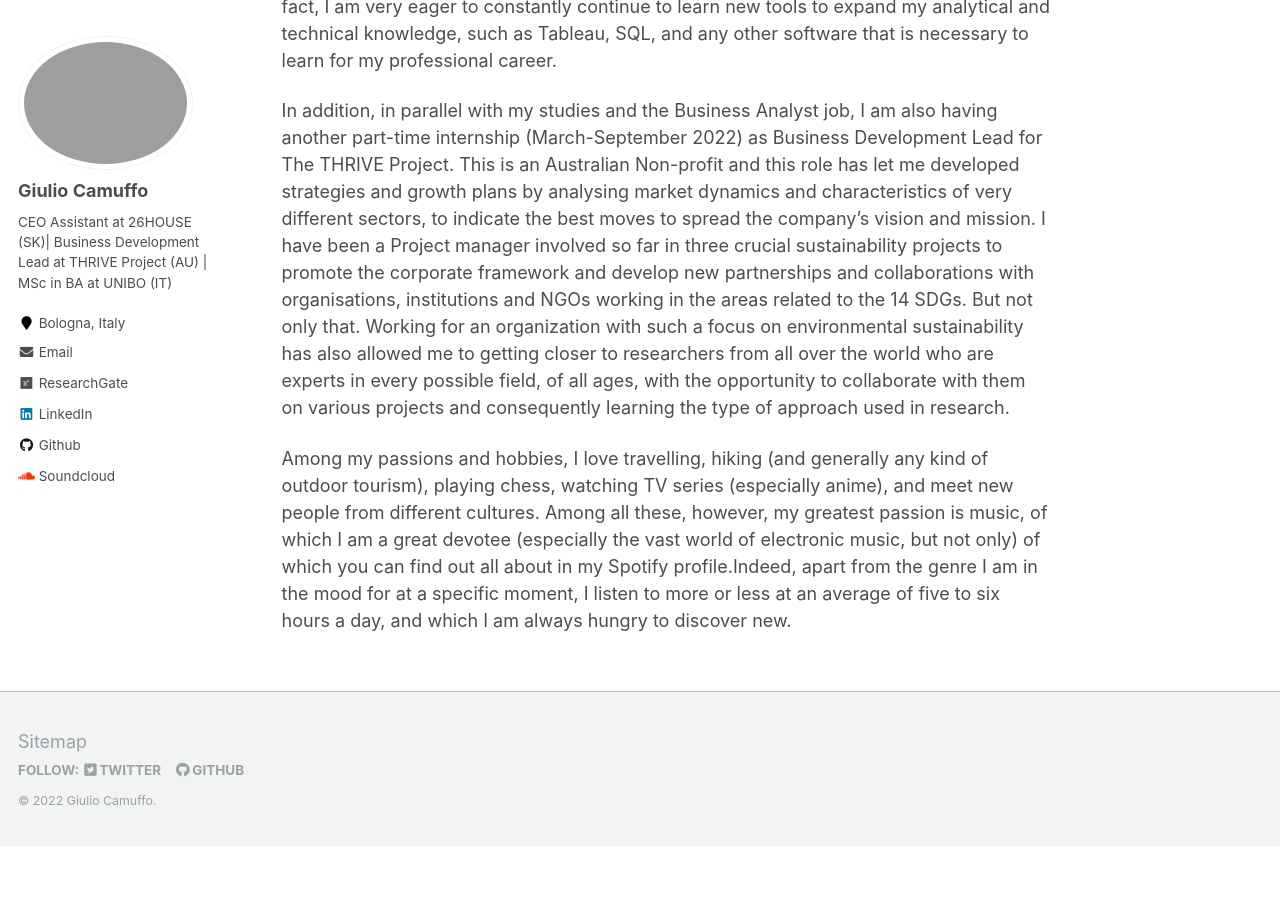
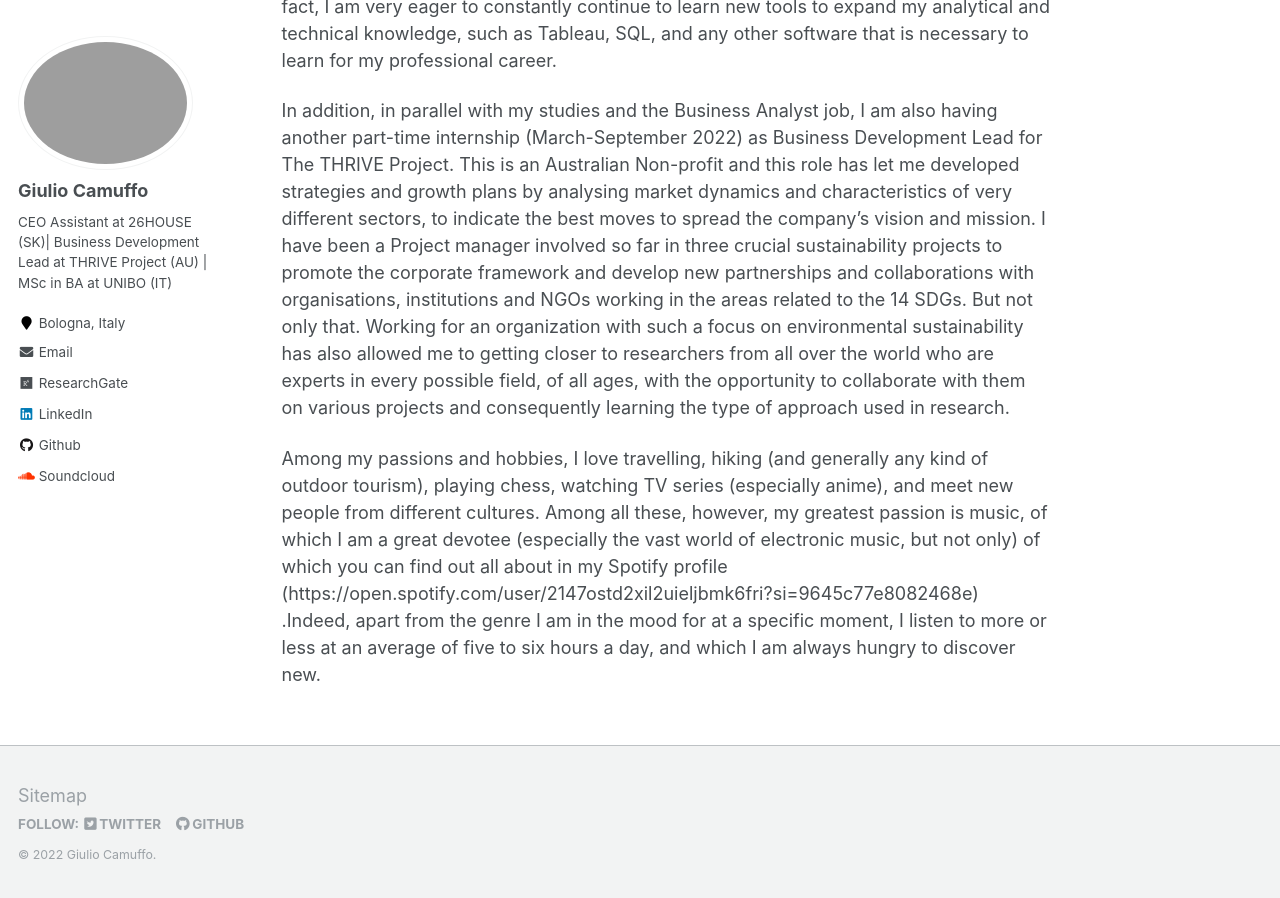
Before and after one commit to giulio-camuffo/giulio-camuffo.github.io, a Jekyll site: the page built from _pages/about.md, in a window 1280 px wide and 900 px high, scrolled down 1098 px. Built offline with Jekyll 4.4.1, drawn with Linux system fonts in a browser that asks for light colours; nearby versions of some CDN libraries; before the commit the page ends 1944 px from its top, so only the background shows below that; part of the change alters nothing that is shown.

Commit message:
Update about.md

```diff
--- a/_pages/about.md
+++ b/_pages/about.md
@@ -29,4 +29,4 @@ As for my professional experience, I recently completed a two-month remote inten
 I have been a Project manager involved so far in three crucial sustainability projects to promote the corporate framework and develop new partnerships and collaborations with organisations, institutions and NGOs working in the areas related to the 14 SDGs.
 But not only that. Working for an organization with such a focus on environmental sustainability has also allowed me to getting closer to researchers from all over the world who are experts in every possible field, of all ages, with the opportunity to collaborate with them on various projects and consequently learning the type of approach used in research.
 
-Among my passions and hobbies, I love travelling, hiking (and generally any kind of outdoor tourism), playing chess, watching TV series (especially anime), and meet new people from different cultures. Among all these, however, my greatest passion is music, of which I am a great devotee (especially the vast world of electronic music, but not only) of which you can find out all about in my Spotify profile.Indeed, apart from the genre I am in the mood for at a specific moment, I listen to more or less at an average of five to six hours a day, and which I am always hungry to discover new.
+Among my passions and hobbies, I love travelling, hiking (and generally any kind of outdoor tourism), playing chess, watching TV series (especially anime), and meet new people from different cultures. Among all these, however, my greatest passion is music, of which I am a great devotee (especially the vast world of electronic music, but not only) of which you can find out all about in my Spotify profile (https://open.spotify.com/user/2147ostd2xil2uieljbmk6fri?si=9645c77e8082468e) .Indeed, apart from the genre I am in the mood for at a specific moment, I listen to more or less at an average of five to six hours a day, and which I am always hungry to discover new.
```
